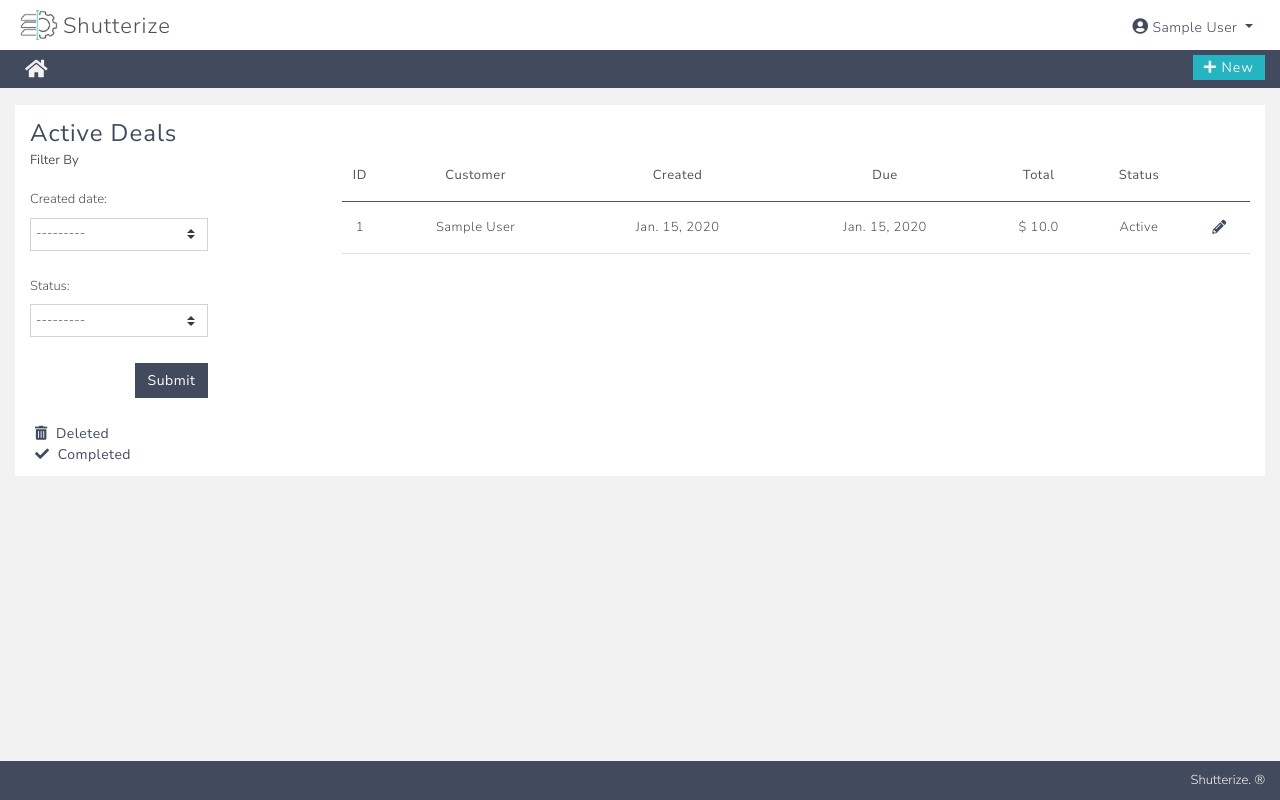
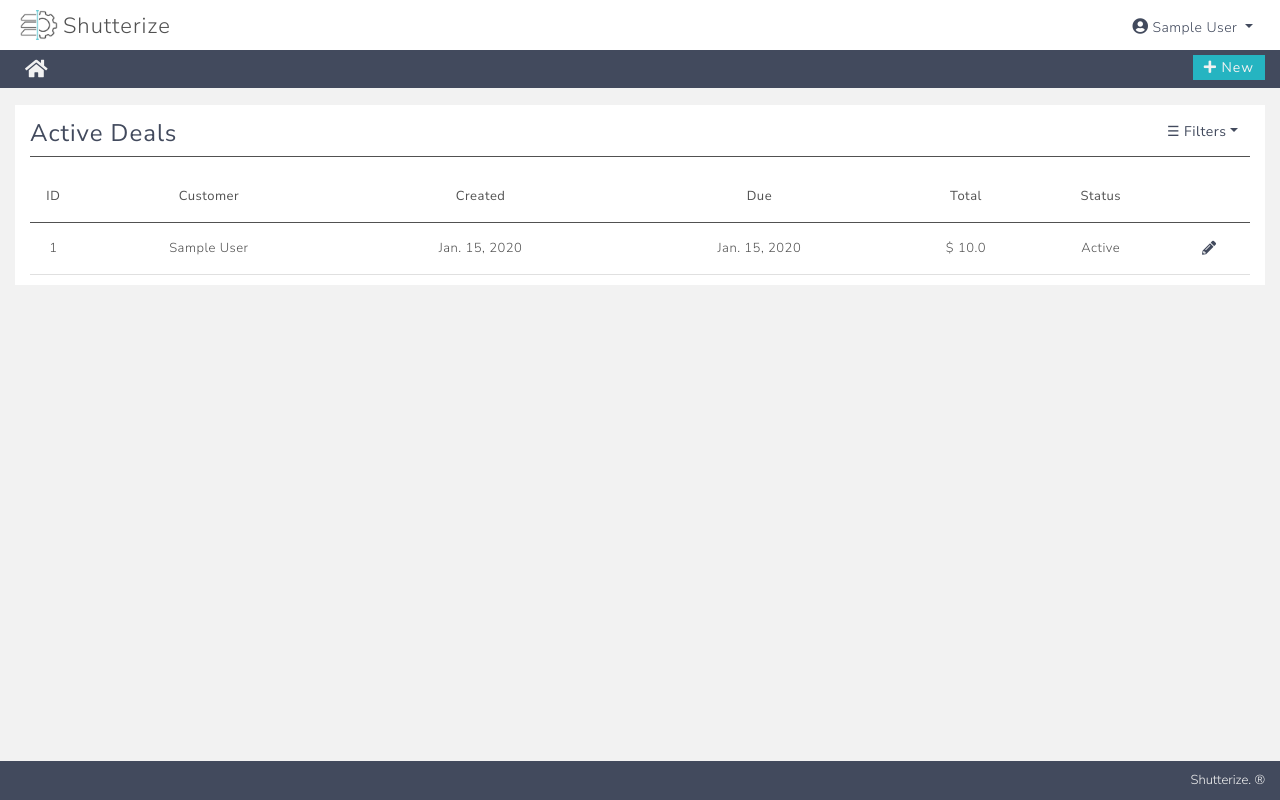
Before and after one commit to gcantu/shttrz, a Django app: page /deals/Active in a window 1280 px wide. Run offline with Django 3.2, Linux system fonts and the light colour scheme; a user stored in the database is signed in; tables that the repository leaves empty hold one stand-in row (values such as "Sample post"); parts of the project's set-up code (start-up, migrations or seed data) failed here and were passed over; some libraries are stand-ins or nearby versions.

Commit message:
create deal filter dropdown

```diff
--- a/project/assets/css/style.css
+++ b/project/assets/css/style.css
@@ -12,6 +12,7 @@
 	2.2 Main Menu
 	2.3 Settings Menu
 	2.4 Content Menu
+	2.5 Filter Menu
 3.0 Forms
 5.0 Buttons
 6.0 Dashboard
@@ -339,6 +340,35 @@ a:focus, a:active, a:hover {
 	letter-spacing: 1px;
 	padding: 3px 12px;
   min-width: 7rem;
+}
+
+/* 2.5 Filter Menu
+--------------------------------------------------------------*/
+#filter-menu {
+	float: right;
+	color: #424a5d;
+}
+
+#filter-menu > .btn {
+	background-color: #fff;
+	border: none;
+	color: #424a5d;
+	font-weight: 400;
+}
+
+#filter-menu .dropdown-menu {
+	min-width: 15rem;
+	padding: 10px 20px;
+	transform: translate3d(-157px, 40px, 0px) !important;
+	box-shadow: 0 4px 8px 0 rgba(0, 0, 0, 0.2), 0 6px 20px 0 rgba(0, 0, 0, 0.19);
+}
+
+#filter-menu .dropdown-item {
+	color: #424a5d;
+	font-size: 14px;
+	font-weight: 400;
+	letter-spacing: 1px;
+	padding: 3px 12px;
 }
 
 /* 3.0 Forms
--- a/project/templates/core/home.html
+++ b/project/templates/core/home.html
@@ -5,20 +5,24 @@
 {% block contenttitle %}{{ status }} Deals{% endblock %}
 
 {% block menu %}
+  {% if status == "Active" %}
+    <div id="filter-menu" class="dropdown rf">
+      <a class="btn dropdown-toggle" href="#" role="button" id="dropdownMenuLink" data-toggle="dropdown" aria-haspopup="true" aria-expanded="false">☰ Filters</a>
+
+      <div class="dropdown-menu dropdown-menu-right" aria-labelledby="dropdownMenuLink">
+        {% include "deals/deal_filters.html" %}
+      </div>
+    </div> <!-- END filter menu -->
+  {% else %}
+    <a  class="icon-btn rf mt" type="button" href="{% url 'core:home' %}">< Go Back</a>
+  {% endif %}
+  <hr>
 {% endblock %}
 
 {% block content %}
-<div class="row">
-
-  {% if status == "Active" %}
-  <div class="col-2">
-    {% include "deals/deal_filters.html" %}
-  </div>
-  {% endif %}
-
-  <div class="col-9 offset-1">
+<div id="dealList" class="row">
+  <div class="col">
     {% include "deals/deal_list.html" %}
   </div>
-
 </div>
 {% endblock %}
--- a/project/templates/deals/deal_filters.html
+++ b/project/templates/deals/deal_filters.html
@@ -1,7 +1,6 @@
 {% load widget_tweaks %}
 
 <div class="filter-section">
-  <div class="title"><b>Filter By</b></div><br>
   <form action="" method="get">
       <div class="form-group">
         {{ filter.form.date_range.label_tag }}
```
